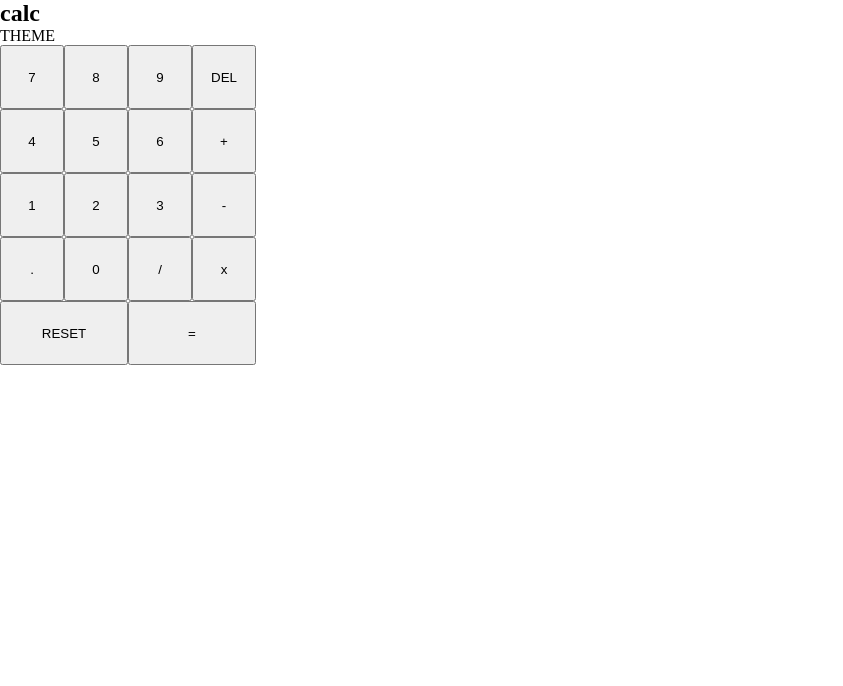
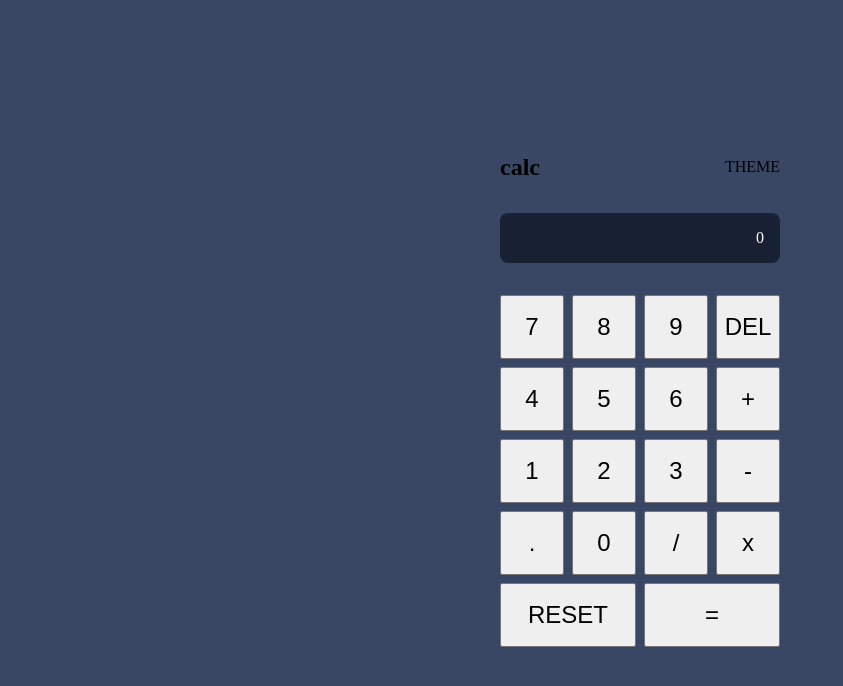
Before and after one commit to DanielAbrante/calculator-app, a React (Vite) app: page / in a window 1280 px wide. Shown: the top 686 px of the page, without its empty margins (0-843 px from the left). Built offline with nearby package versions, Linux system fonts and the light colour scheme.

Commit message:
style: Add incomplete style from theme 01

```diff
--- a/src/App.module.css
+++ b/src/App.module.css
@@ -4,10 +4,56 @@
   box-sizing: border-box;
 }
 
+/* Theme 01 */
+
+:root {
+  /* Background */
+  --main-background: hsl(222, 26%, 31%);
+  --toggle-background: hsl(223, 31%, 20%);
+  --screen-background: hsl(224, 36%, 15%);
+
+  /* Text  */
+  --white: hsl(0, 0%, 100%)
+}
+
+button {
+  font-size: 1.5rem;
+}
+
+.main {
+  background: var(--main-background);
+  height: 100vh;
+
+  display: flex;
+  align-items: center;
+  justify-content: center;
+}
+
+.article {
+  display: flex;
+  flex-direction: column;
+  gap: 2rem;
+}
+
+.header {
+  display: flex;
+  align-items: center;
+  justify-content: space-between;
+}
+
+.output {
+  background: var(--screen-background);
+  color: var(--white);
+  padding: 1rem;
+  border-radius: 8px;
+  text-align: right;
+}
+
 .operatorsContainer {
   display: grid;
   grid-template-columns: repeat(4, 4rem);
   grid-template-rows: repeat(5, 4rem);
+  gap: 0.5rem;
 }
 
 .del {
--- a/src/App.tsx
+++ b/src/App.tsx
@@ -71,7 +71,7 @@ const reducer = (prevState, action) => {
 
 
 export function App() {
-  const [state, dispatch] = useReducer(reducer, { output: "" });
+  const [state, dispatch] = useReducer(reducer, { output: "0" });
   const [isOperatorInserted, setIsOperatorInserted] = useState<boolean>(false);
   const [actualOperator, setActualOperator] = useState<string>("");
   const [isDotInserted, setIsDotInserted] = useState<boolean>(false);
@@ -135,14 +135,14 @@ export function App() {
   }
 
   return (
-    <main>
-      <article>
-        <header>
+    <main className={styles.main}>
+      <article className={styles.article}>
+        <header className={styles.header}>
           <h1>calc</h1>
           <span>THEME</span>
         </header>
 
-        <output>{state.output}</output>
+        <output className={styles.output}>{state.output}</output>
 
         <div className={styles.operatorsContainer}>
           <button className={styles.zero} onClick={handleNumberClicked} value={0}>0</button>
```
